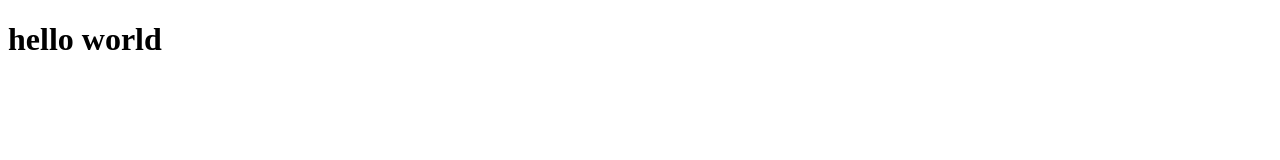
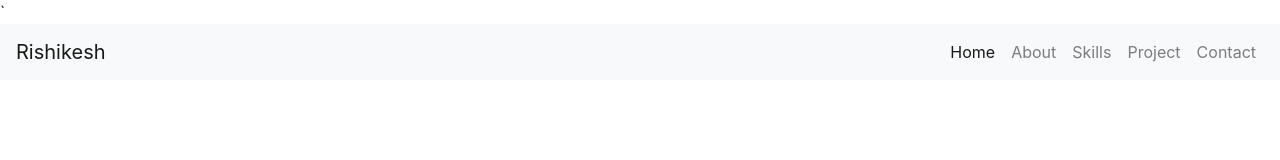
Before and after one commit to Rishi-6/Portfolio_Rishikesh, a plain HTML site: page index.html in a window 1280 px wide. Drawn offline with nearby package versions, Linux system fonts and the light colour scheme.

Commit message:
Creation of navigation bar

```diff
--- a/index.html
+++ b/index.html
@@ -3,9 +3,49 @@
 <head>
 	<meta charset="utf-8">
 	<meta name="viewport" content="width=device-width, initial-scale=1">
-	<title></title>
+	<link rel="icon" type="image/png" href="https://encrypted-tbn0.gstatic.com/images?q=tbn:ANd9GcQEbbB436C8xV0bQUqXX5iWmW5gS5c1lJ1xxmq_fu5QSQ&s">
+	<link rel="stylesheet" href="https://cdn.jsdelivr.net/npm/bootstrap@4.6.2/dist/css/bootstrap.min.css" integrity="sha384-xOolHFLEh07PJGoPkLv1IbcEPTNtaed2xpHsD9ESMhqIYd0nLMwNLD69Npy4HI+N" crossorigin="anonymous">
+	<script src="https://cdn.jsdelivr.net/npm/jquery@3.5.1/dist/jquery.slim.min.js" integrity="sha384-DfXdz2htPH0lsSSs5nCTpuj/zy4C+OGpamoFVy38MVBnE+IbbVYUew+OrCXaRkfj" crossorigin="anonymous"></script>
+	<script src="https://cdn.jsdelivr.net/npm/bootstrap@4.6.2/dist/js/bootstrap.bundle.min.js" integrity="sha384-Fy6S3B9q64WdZWQUiU+q4/2Lc9npb8tCaSX9FK7E8HnRr0Jz8D6OP9dO5Vg3Q9ct" crossorigin="anonymous"></script>
+
+	`<link rel="stylesheet" type="text/css" href="style.css">
+	<title>Rishikesh Portfolio</title>
 </head>
 <body>
-	<h1>hello world</h1>
+
+	<div class= "navigation-bar">
+				<nav class="navbar navbar-expand-lg navbar-light bg-light">
+		  <a class="navbar-brand" href="#">Rishikesh</a>
+		  <button class="navbar-toggler" type="button" data-toggle="collapse" data-target="#navbarSupportedContent" aria-controls="navbarSupportedContent" aria-expanded="false" aria-label="Toggle navigation">
+		    <span class="navbar-toggler-icon"></span>
+		  </button>
+
+		  <div class="collapse navbar-collapse" id="navbarSupportedContent">
+		    <ul class="navbar-nav ml-auto">
+		      <li class="nav-item active">
+		        <a class="nav-link" href="#">Home <span class="sr-only">(current)</span></a>
+		      </li>
+		      <li class="nav-item">
+		        <a class="nav-link" href="#">About</a>
+		      </li>
+		      <li class="nav-item">
+		        <a class="nav-link" href="#">Skills</a>
+		      </li>
+		      <li class="nav-item">
+		        <a class="nav-link" href="#">Project</a>
+		      </li>
+		      <li class="nav-item">
+		        <a class="nav-link" href="#">Contact</a>
+		      </li>
+
+
+		    </ul>
+
+		  </div>
+		</nav>
+
+
+	</div>
+
 </body>
 </html>
```
Also changed, not shown: style.css (added).
